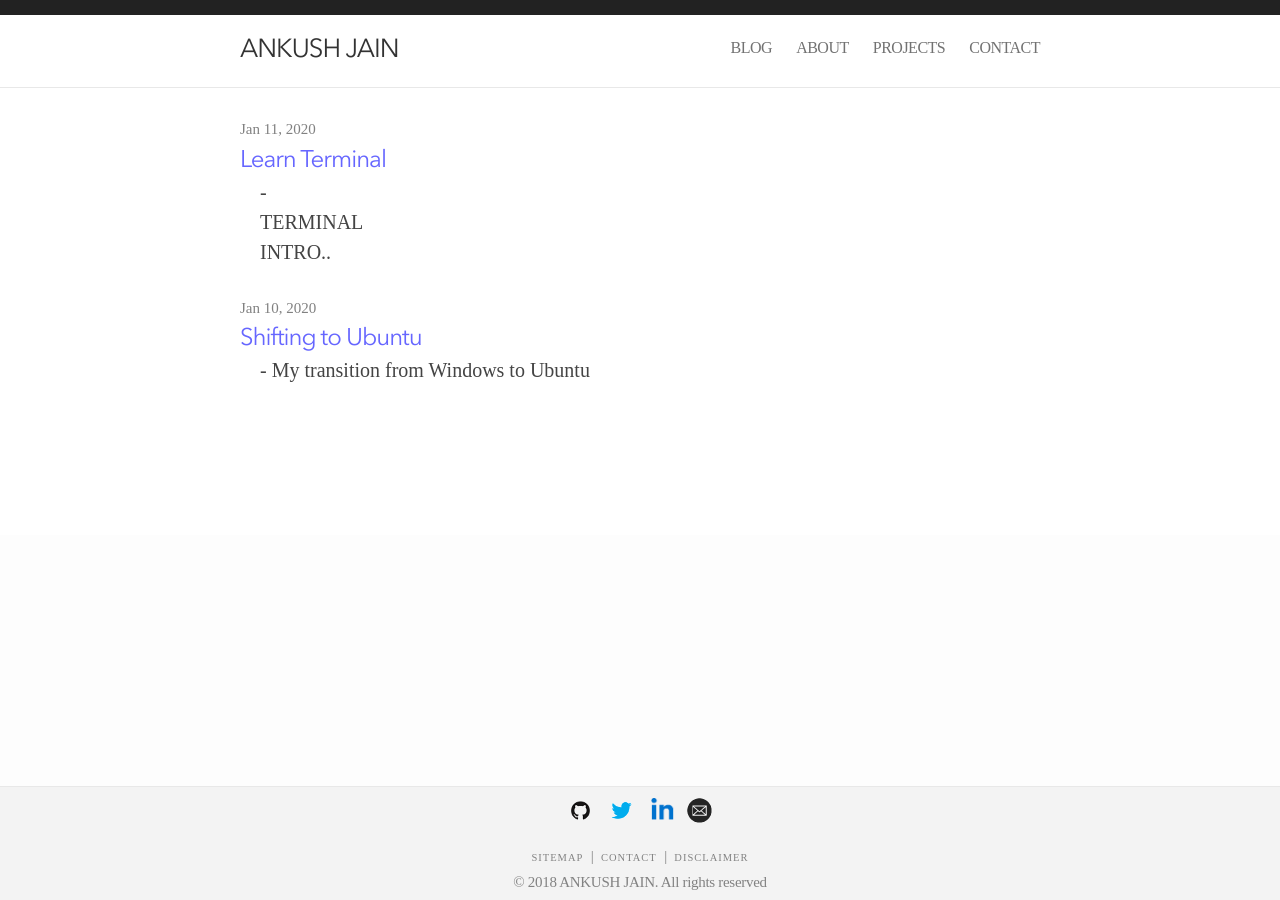
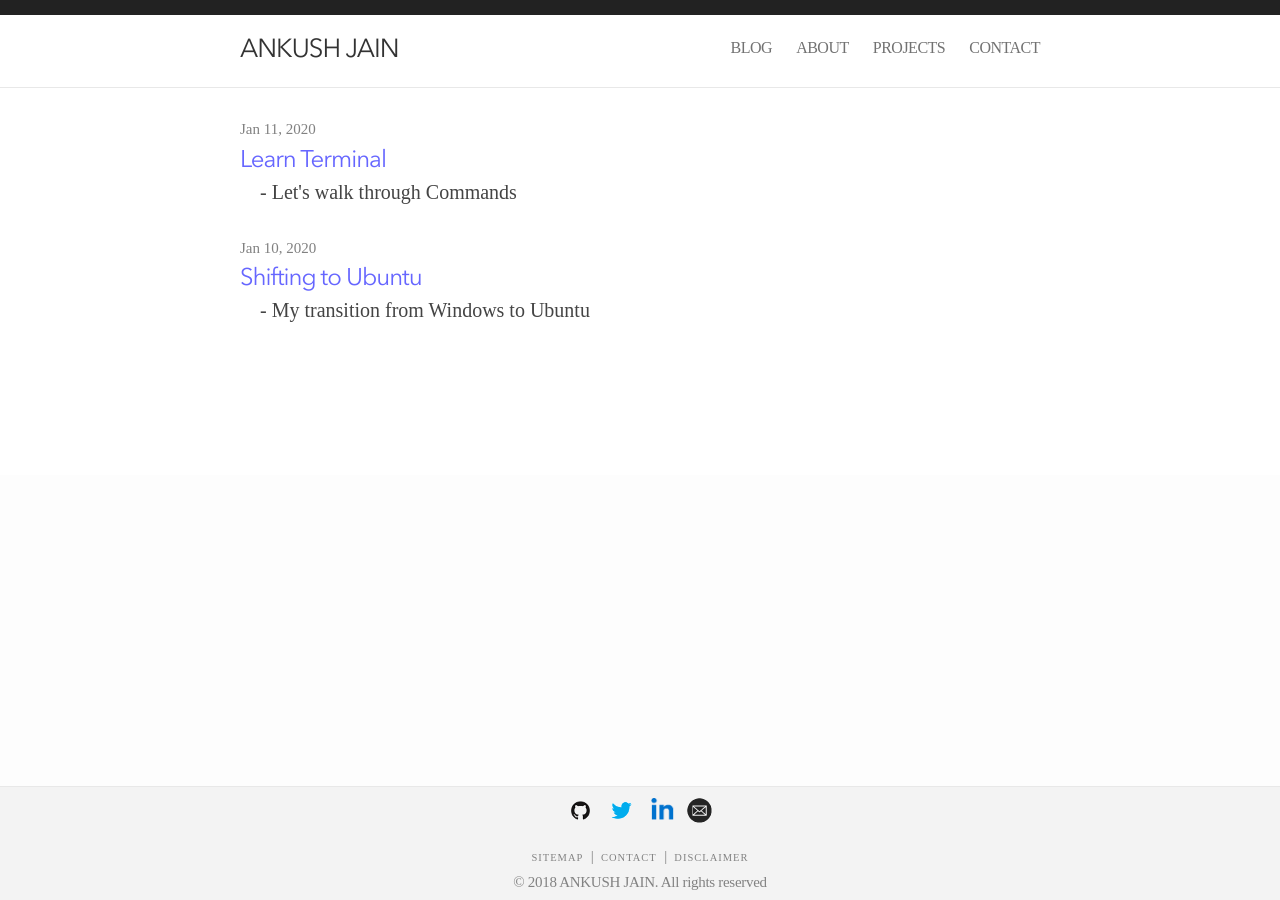
Before and after one commit to 49ku5h/MY-WEBSITE, a Jekyll site: the page built from archive.html, in a window 1280 px wide. Built offline with Jekyll 4.4.1, drawn with Linux system fonts in a browser that asks for light colours; nearby versions of some CDN libraries.

Commit message:
Update 2020-01-11-Learn Terminal.md

```diff
--- a/_posts/2020-01-11-Learn Terminal.md
+++ b/_posts/2020-01-11-Learn Terminal.md
@@ -3,7 +3,7 @@
 layout:	post
 title: "Learn Terminal"
 author: "Ankush Jain"
-
+excerpt: "Let's walk through Commands"
 ---
 
 
```
